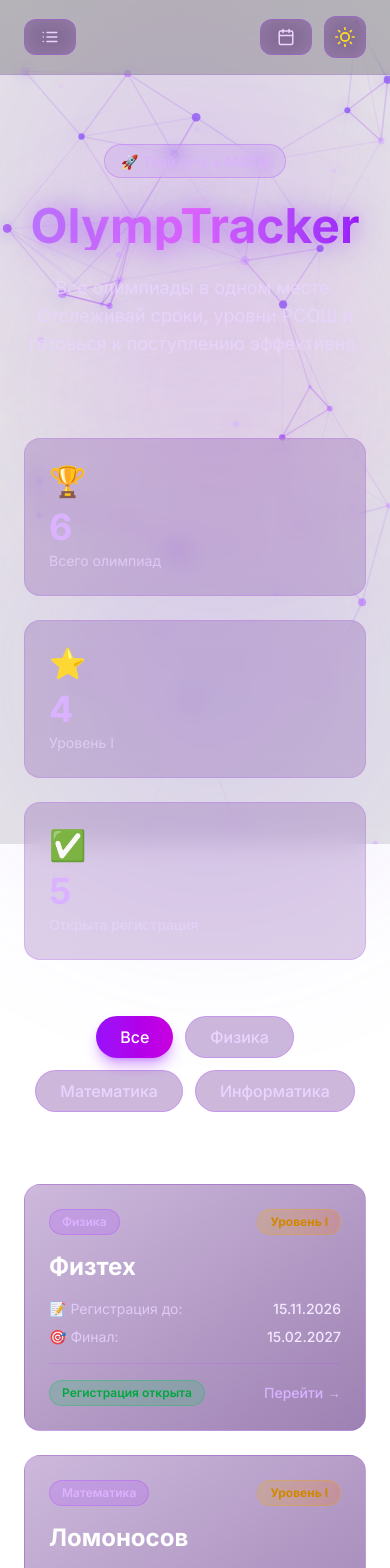
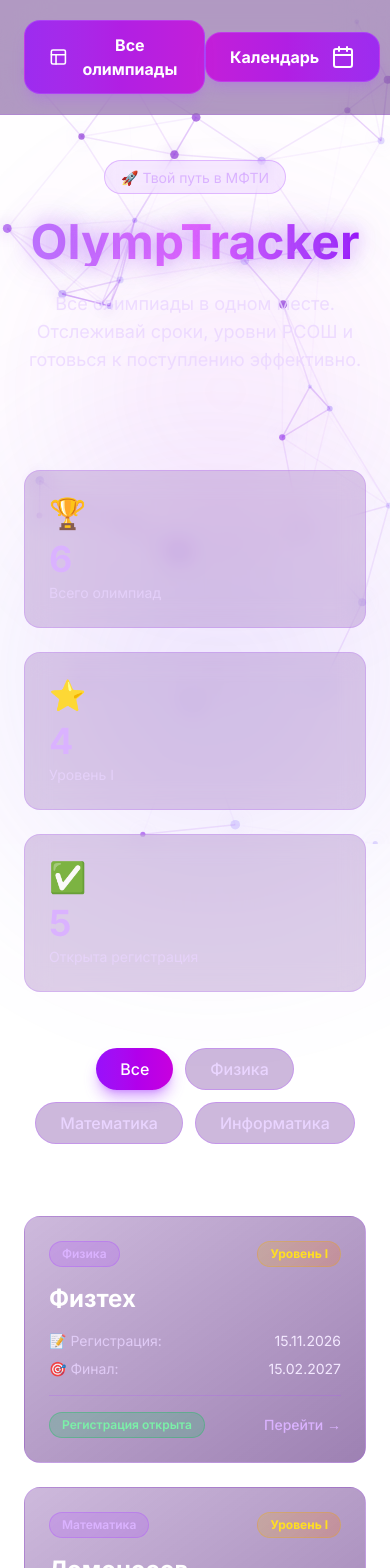
Before and after one commit to roman10006/olympiads-site, a Next.js app: page / in a window 390 px wide. Shown: the top 1568 px of the page. Built offline with nearby package versions, Linux system fonts and the light colour scheme.

Commit message:
круто

```diff
--- /dev/null
+++ b/app/components/ComingSoonModal.jsx
@@ -0,0 +1,45 @@
+"use client";
+
+export default function ComingSoonModal({ isOpen, onClose, title }) {
+  if (!isOpen) return null;
+
+  return (
+    <div className="fixed inset-0 z-[100] flex items-center justify-center p-4">
+      {/* Затемненный фон с размытием */}
+      <div
+        className="absolute inset-0 bg-black/60 backdrop-blur-sm transition-opacity"
+        onClick={onClose}
+      ></div>
+
+      {/* Само окно */}
+      <div className="relative z-10 w-full max-w-md p-8 rounded-3xl bg-gradient-to-br from-purple-900/80 to-purple-950/90 border border-purple-400/30 shadow-2xl shadow-purple-500/30 backdrop-blur-xl animate-fade-in">
+        {/* Кнопка закрытия */}
+        <button
+          onClick={onClose}
+          className="absolute top-4 right-4 p-2 rounded-full text-purple-300 hover:text-white hover:bg-purple-500/30 transition-all"
+        >
+          <svg xmlns="http://www.w3.org/2000/svg" width="24" height="24" viewBox="0 0 24 24" fill="none" stroke="currentColor" strokeWidth="2" strokeLinecap="round" strokeLinejoin="round"><line x1="18" y1="6" x2="6" y2="18"></line><line x1="6" y1="6" x2="18" y2="18"></line></svg>
+        </button>
+
+        {/* Иконка и текст */}
+        <div className="flex flex-col items-center text-center">
+          <div className="w-16 h-16 mb-6 rounded-full bg-purple-500/20 flex items-center justify-center border border-purple-400/30">
+            <svg xmlns="http://www.w3.org/2000/svg" width="32" height="32" viewBox="0 0 24 24" fill="none" stroke="currentColor" strokeWidth="2" strokeLinecap="round" strokeLinejoin="round" className="text-purple-300"><path d="M12 2v4"/><path d="m16.2 7.8 2.9-2.9"/><path d="M18 12h4"/><path d="m16.2 16.2 2.9 2.9"/><path d="M12 18v4"/><path d="m4.9 19.1 2.9-2.9"/><path d="M2 12h4"/><path d="m4.9 4.9 2.9 2.9"/></svg>
+          </div>
+
+          <h3 className="text-2xl font-bold text-white mb-3">Скоро всё будет! 🚀</h3>
+          <p className="text-purple-200/80 mb-8 leading-relaxed">
+            {title || "Этот раздел находится в активной разработке. Мы добавим эту функцию в ближайшее время."}
+          </p>
+
+          <button
+            onClick={onClose}
+            className="w-full py-3 px-6 rounded-xl bg-gradient-to-r from-purple-600 to-fuchsia-600 text-white font-semibold shadow-lg shadow-purple-500/40 hover:shadow-purple-500/60 hover:scale-[1.02] transition-all duration-300"
+          >
+            Понятно, жду!
+          </button>
+        </div>
+      </div>
+    </div>
+  );
+}
--- a/app/page.jsx
+++ b/app/page.jsx
@@ -2,130 +2,154 @@
 
 import React, { useState } from "react";
 import ParticleBackground from "./components/ParticleBackground";
+import ComingSoonModal from "./components/ComingSoonModal";
 
 // Данные об олимпиадах
 const olympiads = [
-  { id: 1, name: "Физтех", subject: "Физика", level: "I", registrationEnd: "15.11.2026", finalDate: "15.02.2027", status: "Регистрация открыта", link: "https://phystech.edu" },
-  { id: 2, name: "Ломоносов", subject: "Математика", level: "I", registrationEnd: "30.11.2026", finalDate: "20.02.2027", status: "Регистрация открыта", link: "https://lomonosov.msu.ru" },
-  { id: 3, name: "Высшая проба", subject: "Информатика", level: "I", registrationEnd: "20.11.2026", finalDate: "25.02.2027", status: "Регистрация открыта", link: "https://olymp.hse.ru" },
-  { id: 4, name: "Росатом", subject: "Физика", level: "II", registrationEnd: "10.12.2026", finalDate: "05.03.2027", status: "Скоро", link: "https://olymp.mephi.ru" },
-  { id: 5, name: "Покори Воробьёвы горы!", subject: "Математика", level: "I", registrationEnd: "25.11.2026", finalDate: "18.02.2027", status: "Регистрация открыта", link: "https://pvg.msu.ru" },
-  { id: 6, name: "Физик", subject: "Физика", level: "III", registrationEnd: "01.12.2026", finalDate: "10.03.2027", status: "Регистрация открыта", link: "https://fizikus.ru" },
+  {
+    id: 1,
+    name: "Физтех",
+    subject: "Физика",
+    level: "I",
+    registrationStart: "01.09.2026",
+    registrationEnd: "15.11.2026",
+    finalDate: "15.02.2027",
+    status: "Регистрация открыта",
+    link: "https://phystech.edu",
+  },
+  {
+    id: 2,
+    name: "Ломоносов",
+    subject: "Математика",
+    level: "I",
+    registrationStart: "01.10.2026",
+    registrationEnd: "30.11.2026",
+    finalDate: "20.02.2027",
+    status: "Регистрация открыта",
+    link: "https://lomonosov.msu.ru",
+  },
+  {
+    id: 3,
+    name: "Высшая проба",
+    subject: "Информатика",
+    level: "I",
+    registrationStart: "15.09.2026",
+    registrationEnd: "20.11.2026",
+    finalDate: "25.02.2027",
+    status: "Регистрация открыта",
+    link: "https://olymp.hse.ru",
+  },
+  {
+    id: 4,
+    name: "Росатом",
+    subject: "Физика",
+    level: "II",
+    registrationStart: "01.11.2026",
+    registrationEnd: "10.12.2026",
+    finalDate: "05.03.2027",
+    status: "Скоро",
+    link: "https://olymp.mephi.ru",
+  },
+  {
+    id: 5,
+    name: "Покори Воробьёвы горы!",
+    subject: "Математика",
+    level: "I",
+    registrationStart: "01.10.2026",
+    registrationEnd: "25.11.2026",
+    finalDate: "18.02.2027",
+    status: "Регистрация открыта",
+    link: "https://pvg.msu.ru",
+  },
+  {
+    id: 6,
+    name: "Физик",
+    subject: "Физика",
+    level: "III",
+    registrationStart: "15.10.2026",
+    registrationEnd: "01.12.2026",
+    finalDate: "10.03.2027",
+    status: "Регистрация открыта",
+    link: "https://fizikus.ru",
+  },
 ];
 
 const subjects = ["Все", "Физика", "Математика", "Информатика"];
 
-// Фиксированные позиции точек (вместо Math.random)
-const dots = [
-  { top: "10%", left: "15%", delay: "0s" },
-  { top: "20%", left: "85%", delay: "0.5s" },
-  { top: "40%", left: "10%", delay: "1s" },
-  { top: "60%", left: "90%", delay: "1.5s" },
-  { top: "80%", left: "20%", delay: "2s" },
-  { top: "15%", left: "50%", delay: "2.5s" },
-  { top: "70%", left: "70%", delay: "0.8s" },
-  { top: "30%", left: "30%", delay: "1.3s" },
-  { top: "50%", left: "60%", delay: "1.8s" },
-  { top: "90%", left: "45%", delay: "0.3s" },
-  { top: "5%", left: "75%", delay: "2.2s" },
-  { top: "75%", left: "40%", delay: "1.1s" },
-];
+export default function Home() {
+  const [selectedSubject, setSelectedSubject] = useState("Все");
+  const [isModalOpen, setIsModalOpen] = useState(false);
+  const [modalTitle, setModalTitle] = useState("");
 
-// Иконки
-const SunIcon = () => (
-  <svg xmlns="http://www.w3.org/2000/svg" width="20" height="20" viewBox="0 0 24 24" fill="none" stroke="currentColor" strokeWidth="2" strokeLinecap="round" strokeLinejoin="round"><circle cx="12" cy="12" r="5"/><path d="M12 1v2M12 21v2M4.22 4.22l1.42 1.42M18.36 18.36l1.42 1.42M1 12h2M21 12h2M4.22 19.78l1.42-1.42M18.36 5.64l1.42-1.42"/></svg>
-);
-const MoonIcon = () => (
-  <svg xmlns="http://www.w3.org/2000/svg" width="20" height="20" viewBox="0 0 24 24" fill="none" stroke="currentColor" strokeWidth="2" strokeLinecap="round" strokeLinejoin="round"><path d="M21 12.79A9 9 0 1 1 11.21 3 7 7 0 0 0 21 12.79z"/></svg>
-);
-const CalendarIcon = () => (
-  <svg xmlns="http://www.w3.org/2000/svg" width="18" height="18" viewBox="0 0 24 24" fill="none" stroke="currentColor" strokeWidth="2" strokeLinecap="round" strokeLinejoin="round"><rect x="3" y="4" width="18" height="18" rx="2" ry="2"/><line x1="16" y1="2" x2="16" y2="6"/><line x1="8" y1="2" x2="8" y2="6"/><line x1="3" y1="10" x2="21" y2="10"/></svg>
-);
-const ListIcon = () => (
-  <svg xmlns="http://www.w3.org/2000/svg" width="18" height="18" viewBox="0 0 24 24" fill="none" stroke="currentColor" strokeWidth="2" strokeLinecap="round" strokeLinejoin="round"><line x1="8" y1="6" x2="21" y2="6"/><line x1="8" y1="12" x2="21" y2="12"/><line x1="8" y1="18" x2="21" y2="18"/><line x1="3" y1="6" x2="3.01" y2="6"/><line x1="3" y1="12" x2="3.01" y2="12"/><line x1="3" y1="18" x2="3.01" y2="18"/></svg>
-);
+  const handleButtonClick = (title) => {
+    setModalTitle(title);
+    setIsModalOpen(true);
+  };
 
-export default function Home() {
-  const [isDark, setIsDark] = useState(true);
-  const [showModal, setShowModal] = useState(false);
-  const [selectedSubject, setSelectedSubject] = useState("Все");
-
-  const handleComingSoon = () => setShowModal(true);
-  const filtered = selectedSubject === "Все" ? olympiads : olympiads.filter((o) => o.subject === selectedSubject);
-
-  const navBtnClass = "flex items-center gap-2 px-4 py-2 rounded-xl font-medium transition-all duration-300 backdrop-blur-md border border-purple-500/30 hover:border-purple-400 hover:shadow-lg hover:shadow-purple-500/20 active:scale-95";
-  const navBtnTextClass = isDark ? "text-purple-200 hover:text-white bg-purple-900/30" : "text-purple-700 hover:text-purple-900 bg-purple-100/50";
+  const filtered =
+    selectedSubject === "Все"
+      ? olympiads
+      : olympiads.filter((o) => o.subject === selectedSubject);
 
   return (
-    <div className={`${isDark ? 'dark' : 'light'} min-h-screen w-full relative overflow-hidden transition-colors duration-500`}>
-      <ParticleBackground isDark={isDark} />
-
-      {/* Фоновые пятна */}
+    <div className="animated-gradient min-h-screen w-full relative overflow-hidden">
+      {/* ===== ФОНОВЫЕ ЭЛЕМЕНТЫ ===== */}
       <div className="blob blob-1"></div>
       <div className="blob blob-2"></div>
       <div className="blob blob-3"></div>
+      <div className="blob blob-4"></div>
 
-      {/* Светящиеся точки — фиксированные позиции */}
-      {dots.map((dot, i) => (
-        <div
-          key={i}
-          className="glow-dot"
-          style={{ top: dot.top, left: dot.left, animationDelay: dot.delay }}
-        ></div>
-      ))}
+      <div className="glow-dot" style={{ top: "10%", left: "15%", animationDelay: "0s" }}></div>
+      <div className="glow-dot" style={{ top: "20%", left: "85%", animationDelay: "0.5s" }}></div>
+      <div className="glow-dot" style={{ top: "40%", left: "10%", animationDelay: "1s" }}></div>
+      <div className="glow-dot" style={{ top: "60%", left: "90%", animationDelay: "1.5s" }}></div>
+      <div className="glow-dot" style={{ top: "80%", left: "20%", animationDelay: "2s" }}></div>
+      <div className="glow-dot" style={{ top: "15%", left: "50%", animationDelay: "2.5s" }}></div>
+      <div className="glow-dot" style={{ top: "70%", left: "70%", animationDelay: "0.8s" }}></div>
+      <div className="glow-dot" style={{ top: "30%", left: "30%", animationDelay: "1.3s" }}></div>
+      <div className="glow-dot" style={{ top: "50%", left: "60%", animationDelay: "1.8s" }}></div>
+      <div className="glow-dot" style={{ top: "90%", left: "45%", animationDelay: "0.3s" }}></div>
 
-      {/* ===== НАВИГАЦИОННАЯ ПАНЕЛЬ ===== */}
-      <nav className={`fixed top-0 left-0 right-0 z-50 flex justify-between items-center px-6 md:px-12 py-4 backdrop-blur-xl border-b transition-colors duration-500 ${isDark ? 'bg-black/20 border-purple-500/20' : 'bg-white/40 border-purple-200'}`}>
-        <button onClick={handleComingSoon} className={`${navBtnClass} ${navBtnTextClass}`}>
-          <ListIcon />
-          <span className="hidden sm:inline">Все олимпиады</span>
+      <ParticleBackground />
+
+      {/* ===== НАВИГАЦИОННАЯ ПАНЕЛЬ (КНОПКИ) ===== */}
+      <nav className="fixed top-0 left-0 right-0 z-50 px-6 md:px-12 py-5 flex justify-between items-center bg-purple-950/40 backdrop-blur-xl border-b border-purple-500/20">
+        {/* Левая кнопка */}
+        <button
+          onClick={() => handleButtonClick("Раздел 'Все олимпиады' с расширенным поиском и фильтрами скоро будет доступен!")}
+          className="group relative px-6 md:px-8 py-3 md:py-4 rounded-2xl bg-gradient-to-r from-purple-600/80 to-fuchsia-600/80 border border-purple-400/30 text-white font-bold text-base md:text-lg shadow-lg shadow-purple-500/20 hover:shadow-purple-500/50 hover:scale-105 transition-all duration-300 flex items-center gap-3"
+        >
+          <svg xmlns="http://www.w3.org/2000/svg" width="24" height="24" viewBox="0 0 24 24" fill="none" stroke="currentColor" strokeWidth="2" strokeLinecap="round" strokeLinejoin="round" className="group-hover:rotate-12 transition-transform"><rect width="18" height="18" x="3" y="3" rx="2" ry="2"/><line x1="3" x2="21" y1="9" y2="9"/><line x1="9" x2="9" y1="21" y2="9"/></svg>
+          <span>Все олимпиады</span>
         </button>
 
-        <div className="flex items-center gap-3">
-          <button onClick={handleComingSoon} className={`${navBtnClass} ${navBtnTextClass}`}>
-            <CalendarIcon />
-            <span className="hidden sm:inline">Календарь</span>
-          </button>
+        {/* Логотип по центру (для красоты) */}
+        <div className="hidden md:block text-xl font-bold bg-gradient-to-r from-purple-300 to-fuchsia-300 bg-clip-text text-transparent">
+          OlympTracker
+        </div>
 
-          <button
-            onClick={() => setIsDark(!isDark)}
-            className={`p-2.5 rounded-xl transition-all duration-300 backdrop-blur-md border border-purple-500/30 hover:border-purple-400 active:scale-95 ${isDark ? 'text-yellow-300 bg-purple-900/30 hover:bg-purple-800/50' : 'text-purple-600 bg-purple-100/50 hover:bg-purple-200/50'}`}
-            title={isDark ? "Включить светлую тему" : "Включить тёмную тему"}
-          >
-            {isDark ? <SunIcon /> : <MoonIcon />}
-          </button>
-        </div>
+        {/* Правая кнопка */}
+        <button
+          onClick={() => handleButtonClick("Интерактивный календарь с дедлайнами и напоминаниями находится в разработке!")}
+          className="group relative px-6 md:px-8 py-3 md:py-4 rounded-2xl bg-gradient-to-r from-fuchsia-600/80 to-purple-600/80 border border-purple-400/30 text-white font-bold text-base md:text-lg shadow-lg shadow-purple-500/20 hover:shadow-purple-500/50 hover:scale-105 transition-all duration-300 flex items-center gap-3"
+        >
+          <span>Календарь</span>
+          <svg xmlns="http://www.w3.org/2000/svg" width="24" height="24" viewBox="0 0 24 24" fill="none" stroke="currentColor" strokeWidth="2" strokeLinecap="round" strokeLinejoin="round" className="group-hover:scale-110 transition-transform"><rect width="18" height="18" x="3" y="4" rx="2" ry="2"/><line x1="16" x2="16" y1="2" y2="6"/><line x1="8" x2="8" y1="2" y2="6"/><line x1="3" x2="21" y1="10" y2="10"/></svg>
+        </button>
       </nav>
 
-      {/* ===== МОДАЛЬНОЕ ОКНО ===== */}
-      {showModal && (
-        <div className="modal-overlay" onClick={() => setShowModal(false)}>
-          <div className="modal-content" onClick={(e) => e.stopPropagation()}>
-            <div className={`text-5xl mb-4 ${isDark ? 'text-purple-400' : 'text-purple-600'}`}>🚧</div>
-            <h3 className={`text-2xl font-bold mb-2 ${isDark ? 'text-white' : 'text-purple-900'}`}>Скоро всё будет!</h3>
-            <p className={`mb-6 ${isDark ? 'text-purple-200/80' : 'text-purple-700'}`}>
-              Эта функция находится в активной разработке. Мы добавим её в ближайшем обновлении.
-            </p>
-            <button
-              onClick={() => setShowModal(false)}
-              className="w-full py-3 rounded-xl font-semibold bg-gradient-to-r from-purple-600 to-fuchsia-600 text-white hover:shadow-lg hover:shadow-purple-500/40 transition-all duration-300 active:scale-95"
-            >
-              Понятно, жду!
-            </button>
+      {/* ===== ОСНОВНОЙ КОНТЕНТ ===== */}
+      <div className="relative z-10 pt-24"> {/* pt-24 добавлен, чтобы контент не прятался под навбаром */}
+
+        {/* HERO-СЕКЦИЯ */}
+        <header className="w-full px-6 md:px-12 py-16 flex flex-col items-center text-center">
+          <div className="inline-block px-4 py-1 mb-6 rounded-full border border-purple-500/30 bg-purple-500/10 backdrop-blur-sm">
+            <span className="text-purple-300 text-sm">🚀 Твой путь в МФТИ</span>
           </div>
-        </div>
-      )}
-
-      {/* ===== ОСНОВНОЙ КОНТЕНТ ===== */}
-      <div className="relative z-10 pt-24">
-        <header className="w-full px-6 md:px-12 py-12 flex flex-col items-center text-center">
-          <div className={`inline-block px-4 py-1 mb-6 rounded-full border backdrop-blur-sm ${isDark ? 'border-purple-500/30 bg-purple-500/10' : 'border-purple-300 bg-purple-100/50'}`}>
-            <span className={isDark ? 'text-purple-300 text-sm' : 'text-purple-700 text-sm font-medium'}>🚀 Твой путь в МФТИ</span>
-          </div>
-          <h1 className={`text-5xl md:text-7xl font-bold mb-6 bg-gradient-to-r from-purple-400 via-fuchsia-400 to-purple-600 bg-clip-text text-transparent ${isDark ? 'glow-text' : ''}`}>
+          <h1 className="text-5xl md:text-7xl font-bold glow-text bg-gradient-to-r from-purple-400 via-fuchsia-400 to-purple-600 bg-clip-text text-transparent mb-6">
             OlympTracker
           </h1>
-          <p className={`text-lg md:text-xl max-w-2xl ${isDark ? 'text-purple-200/80' : 'text-purple-700/80'}`}>
+          <p className="text-lg md:text-xl text-purple-200/80 max-w-2xl">
             Все олимпиады в одном месте. Отслеживай сроки, уровни РСОШ и готовься к поступлению эффективно.
           </p>
         </header>
@@ -138,10 +162,14 @@ export default function Home() {
               { label: "Уровень I", value: olympiads.filter((o) => o.level === "I").length, icon: "⭐" },
               { label: "Открыта регистрация", value: olympiads.filter((o) => o.status === "Регистрация открыта").length, icon: "✅" },
             ].map((stat, i) => (
-              <div key={i} className={`p-6 rounded-2xl border backdrop-blur-md transition-all duration-300 hover:-translate-y-1 ${isDark ? 'bg-purple-900/20 border-purple-500/20 hover:border-purple-400/50' : 'bg-white/60 border-purple-200 hover:border-purple-400 shadow-sm'}`}>
+              <div
+                key={i}
+                className="p-6 rounded-2xl bg-purple-900/20 border border-purple-500/20 backdrop-blur-md hover:border-purple-400/50 transition-all duration-300"
+                style={{ animationDelay: `${i * 0.1}s` }}
+              >
                 <div className="text-3xl mb-2">{stat.icon}</div>
-                <div className={`text-4xl font-bold ${isDark ? 'text-purple-300' : 'text-purple-700'}`}>{stat.value}</div>
-                <div className={`text-sm mt-1 ${isDark ? 'text-purple-200/70' : 'text-purple-600/70'}`}>{stat.label}</div>
+                <div className="text-4xl font-bold text-purple-300">{stat.value}</div>
+                <div className="text-purple-200/70 text-sm mt-1">{stat.label}</div>
               </div>
             ))}
           </div>
@@ -157,9 +185,7 @@ export default function Home() {
                 className={`px-6 py-2 rounded-full font-medium transition-all duration-300 ${
                   selectedSubject === subject
                     ? "bg-gradient-to-r from-purple-600 to-fuchsia-600 text-white shadow-lg shadow-purple-500/50"
-                    : isDark
-                      ? "bg-purple-900/30 text-purple-200 border border-purple-500/30 hover:border-purple-400"
-                      : "bg-purple-100 text-purple-700 border border-purple-200 hover:border-purple-400"
+                    : "bg-purple-900/30 text-purple-200 border border-purple-500/30 hover:border-purple-400"
                 }`}
               >
                 {subject}
@@ -174,36 +200,47 @@ export default function Home() {
             {filtered.map((o, i) => (
               <div
                 key={o.id}
-                className={`animate-fade-in p-6 rounded-2xl border backdrop-blur-md transition-all duration-300 hover:-translate-y-1 ${isDark ? 'bg-gradient-to-br from-purple-900/30 to-purple-950/50 border-purple-500/20 hover:border-purple-400/60 hover:shadow-2xl hover:shadow-purple-500/20' : 'bg-white/70 border-purple-200 hover:border-purple-400 hover:shadow-xl hover:shadow-purple-200/50'}`}
+                className="animate-fade-in p-6 rounded-2xl bg-gradient-to-br from-purple-900/30 to-purple-950/50 border border-purple-500/20 backdrop-blur-md hover:border-purple-400/60 hover:shadow-2xl hover:shadow-purple-500/20 transition-all duration-300 hover:-translate-y-1"
                 style={{ animationDelay: `${i * 0.08}s` }}
               >
                 <div className="flex justify-between items-start mb-4">
-                  <span className={`px-3 py-1 rounded-full text-xs font-semibold border ${isDark ? 'bg-purple-500/20 text-purple-300 border-purple-500/30' : 'bg-purple-100 text-purple-700 border-purple-200'}`}>
+                  <span className="px-3 py-1 rounded-full text-xs font-semibold bg-purple-500/20 text-purple-300 border border-purple-500/30">
                     {o.subject}
                   </span>
-                  <span className="px-3 py-1 rounded-full text-xs font-bold bg-gradient-to-r from-yellow-500/20 to-orange-500/20 text-yellow-600 border border-yellow-500/30">
+                  <span className="px-3 py-1 rounded-full text-xs font-bold bg-gradient-to-r from-yellow-500/20 to-orange-500/20 text-yellow-300 border border-yellow-500/30">
                     Уровень {o.level}
                   </span>
                 </div>
 
-                <h3 className={`text-2xl font-bold mb-4 ${isDark ? 'text-white' : 'text-purple-900'}`}>{o.name}</h3>
+                <h3 className="text-2xl font-bold text-white mb-4">{o.name}</h3>
 
-                <div className={`space-y-2 text-sm mb-4 ${isDark ? 'text-purple-200/80' : 'text-purple-700/80'}`}>
+                <div className="space-y-2 text-sm text-purple-200/80 mb-4">
                   <div className="flex justify-between">
-                    <span>📝 Регистрация до:</span>
-                    <span className={`font-medium ${isDark ? 'text-purple-100' : 'text-purple-900'}`}>{o.registrationEnd}</span>
+                    <span>📝 Регистрация:</span>
+                    <span className="text-purple-100">{o.registrationEnd}</span>
                   </div>
                   <div className="flex justify-between">
                     <span>🎯 Финал:</span>
-                    <span className={`font-medium ${isDark ? 'text-purple-100' : 'text-purple-900'}`}>{o.finalDate}</span>
+                    <span className="text-purple-100">{o.finalDate}</span>
                   </div>
                 </div>
 
-                <div className={`flex items-center justify-between pt-4 border-t ${isDark ? 'border-purple-500/20' : 'border-purple-200'}`}>
-                  <span className={`text-xs font-semibold px-3 py-1 rounded-full ${o.status === "Регистрация открыта" ? "bg-green-500/20 text-green-600 border border-green-500/30" : "bg-yellow-500/20 text-yellow-600 border border-yellow-500/30"}`}>
+                <div className="flex items-center justify-between pt-4 border-t border-purple-500/20">
+                  <span
+                    className={`text-xs font-semibold px-3 py-1 rounded-full ${
+                      o.status === "Регистрация открыта"
+                        ? "bg-green-500/20 text-green-300 border border-green-500/30"
+                        : "bg-yellow-500/20 text-yellow-300 border border-yellow-500/30"
+                    }`}
+                  >
                     {o.status}
                   </span>
-                  <a href={o.link} target="_blank" rel="noopener noreferrer" className={`text-sm font-medium transition-colors ${isDark ? 'text-purple-300 hover:text-white' : 'text-purple-600 hover:text-purple-900'}`}>
+                  <a
+                    href={o.link}
+                    target="_blank"
+                    rel="noopener noreferrer"
+                    className="text-purple-300 hover:text-white transition-colors text-sm font-medium"
+                  >
                     Перейти →
                   </a>
                 </div>
@@ -212,10 +249,18 @@ export default function Home() {
           </div>
         </section>
 
-        <footer className={`w-full px-6 md:px-12 py-8 text-center text-sm border-t ${isDark ? 'text-purple-300/50 border-purple-500/10' : 'text-purple-600/50 border-purple-200'}`}>
+        {/* ФУТЕР */}
+        <footer className="w-full px-6 md:px-12 py-8 text-center text-purple-300/50 text-sm border-t border-purple-500/10">
           <p>OlympTracker © 2026 · Создано для подготовки к поступлению в МФТИ</p>
         </footer>
       </div>
+
+      {/* ===== МОДАЛЬНОЕ ОКНО ===== */}
+      <ComingSoonModal
+        isOpen={isModalOpen}
+        onClose={() => setIsModalOpen(false)}
+        title={modalTitle}
+      />
     </div>
   );
 }
```
